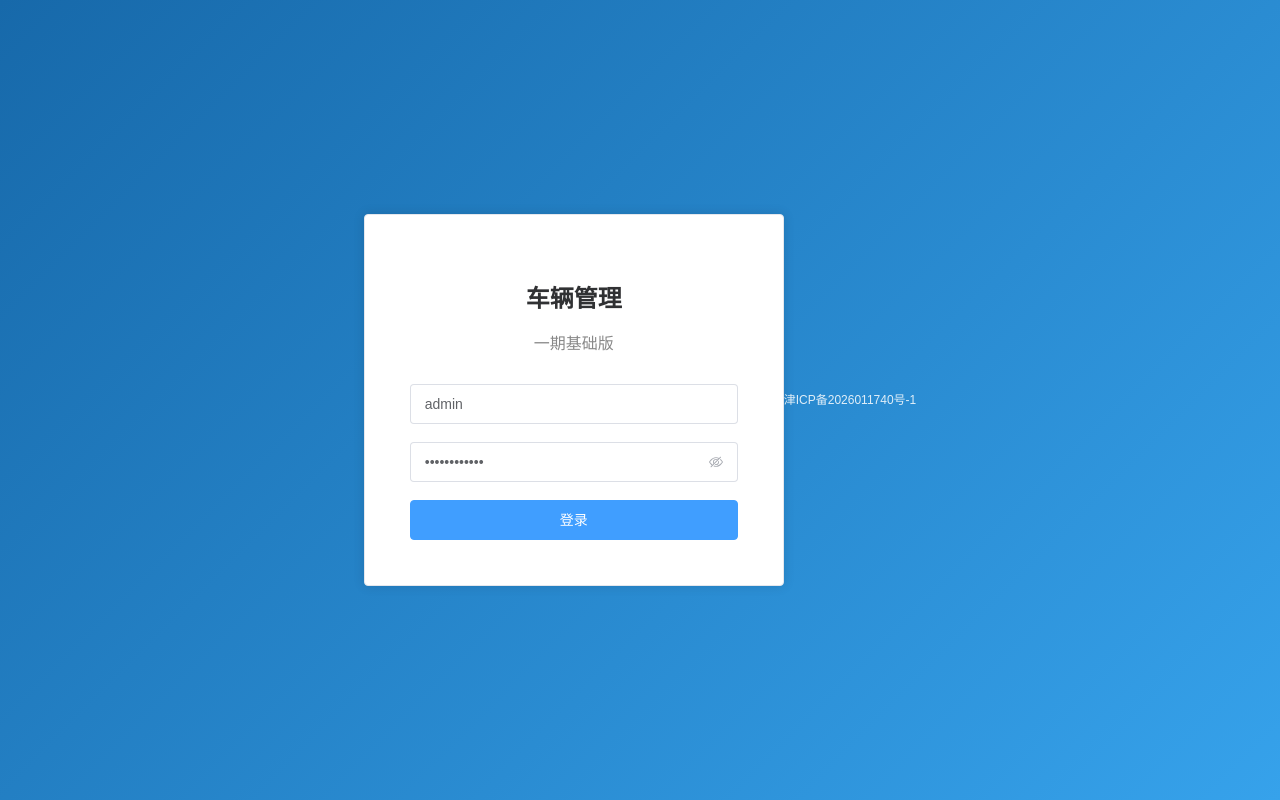
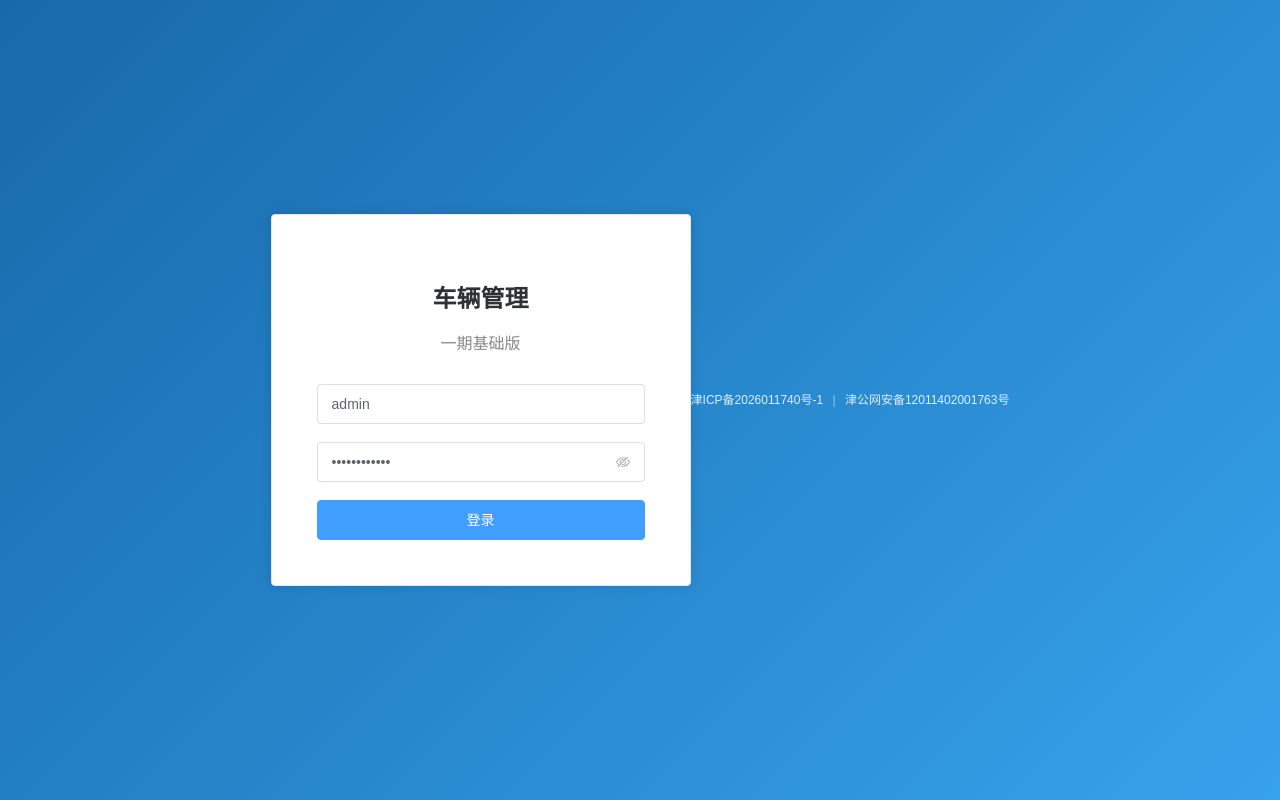
Before and after one commit to Apple-U26/ruichang-vehicle, a Vue app in the folder frontend/: page /login in a window 1280 px wide. Built offline with nearby package versions, Linux system fonts and the light colour scheme.

Commit message:
网站底部增加公安备案号

```diff
--- a/frontend/src/views/Layout.vue
+++ b/frontend/src/views/Layout.vue
@@ -66,6 +66,14 @@
       <el-footer class="app-footer">
         <a href="https://beian.miit.gov.cn/" target="_blank" rel="noopener">
           津ICP备2026011740号-1
+        </a>
+        <span class="footer-sep">|</span>
+        <a
+          href="https://beian.mps.gov.cn/#/query/webSearch?code=12011402001763"
+          target="_blank"
+          rel="noopener"
+        >
+          津公网安备12011402001763号
         </a>
       </el-footer>
     </el-container>
@@ -383,4 +391,9 @@ const logout = () => {
   color: #5f6b7a;
   text-decoration: none;
 }
+
+.footer-sep {
+  margin: 0 8px;
+  color: #c0c8d4;
+}
 </style>
--- a/frontend/src/views/Login.vue
+++ b/frontend/src/views/Login.vue
@@ -43,6 +43,14 @@
     <p class="icp-line">
       <a href="https://beian.miit.gov.cn/" target="_blank" rel="noopener">
         津ICP备2026011740号-1
+      </a>
+      <span class="icp-sep">|</span>
+      <a
+        href="https://beian.mps.gov.cn/#/query/webSearch?code=12011402001763"
+        target="_blank"
+        rel="noopener"
+      >
+        津公网安备12011402001763号
       </a>
     </p>
   </div>
@@ -139,6 +147,12 @@ async function handleLogin() {
   text-decoration: none;
 }
 
+.icp-sep {
+  margin: 0 6px;
+  color: rgba(255, 255, 255, 0.5);
+  font-size: 12px;
+}
+
 h2 {
   text-align: center;
   margin-bottom: 8px;
--- a/frontend/src/views/MobileHome.vue
+++ b/frontend/src/views/MobileHome.vue
@@ -848,6 +848,14 @@
       <a href="https://beian.miit.gov.cn/" target="_blank" rel="noopener">
         津ICP备2026011740号-1
       </a>
+      <span class="mobile-footer-sep">|</span>
+      <a
+        href="https://beian.mps.gov.cn/#/query/webSearch?code=12011402001763"
+        target="_blank"
+        rel="noopener"
+      >
+        津公网安备12011402001763号
+      </a>
     </footer>
 
     <el-dialog
@@ -1935,6 +1943,12 @@ onMounted(() => {
   text-decoration: none;
 }
 
+.mobile-footer-sep {
+  margin: 0 6px;
+  color: #c0c8d4;
+  font-size: 12px;
+}
+
 .form-section,
 .list-section {
   background: #fff;
```
